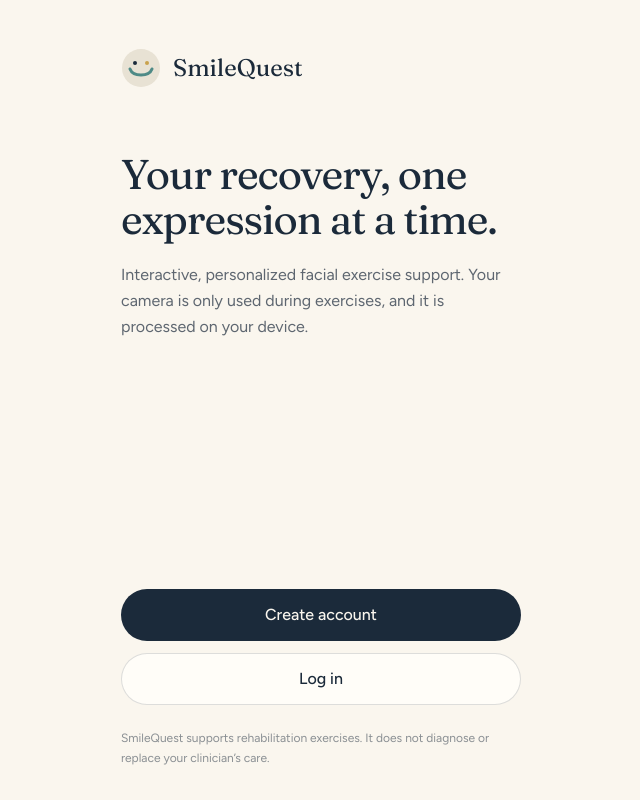
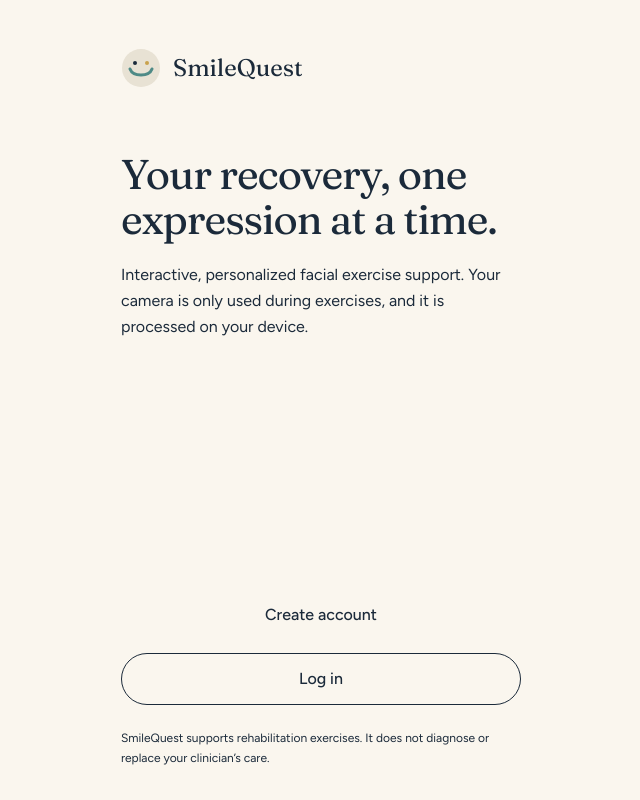
Before and after one commit to chikki18/smilequest, a Next.js app: page / in a window 1280 px wide. Shown: the whole page, without its empty margins (319-959 px from the left). Built offline with nearby package versions, Linux system fonts and the light colour scheme.

Commit message:
Update tailwind.config.ts

```diff
--- a/tailwind.config.ts
+++ b/tailwind.config.ts
@@ -1,10 +1,11 @@
 import type { Config } from "tailwindcss";
+const c = (n: string) => `rgb(var(--${n}) / <alpha-value>)`;
 export default {
   content: ["./src/**/*.{ts,tsx}"],
   theme: { extend: {
-    colors: { ivory:"#FAF6EE", paper:"#FFFDF8", navy:"#1B2A3A", teal:"#4E8A86", sage:"#A9B8A0", lav:"#D9D1EC", gold:"#C9A24D", mist:"#E8E2D4" },
-    fontFamily: { display:["var(--font-display)","Georgia","serif"], sans:["var(--font-body)","system-ui","sans-serif"] },
-    boxShadow: { soft:"0 1px 2px rgba(27,42,58,.05), 0 12px 32px -12px rgba(27,42,58,.14)" },
+    colors: { ivory: c("ivory"), paper: c("paper"), navy: c("navy"), teal: c("teal"), sage: c("sage"), lav: c("lav"), gold: c("gold"), mist: c("mist") },
+    fontFamily: { display: ["var(--font-display)", "Georgia", "serif"], sans: ["var(--font-body)", "system-ui", "sans-serif"] },
+    boxShadow: { soft: "0 1px 2px rgba(10,10,40,.12), 0 12px 32px -12px rgba(10,10,70,.35)" },
   }},
   plugins: [],
 } satisfies Config;
```
